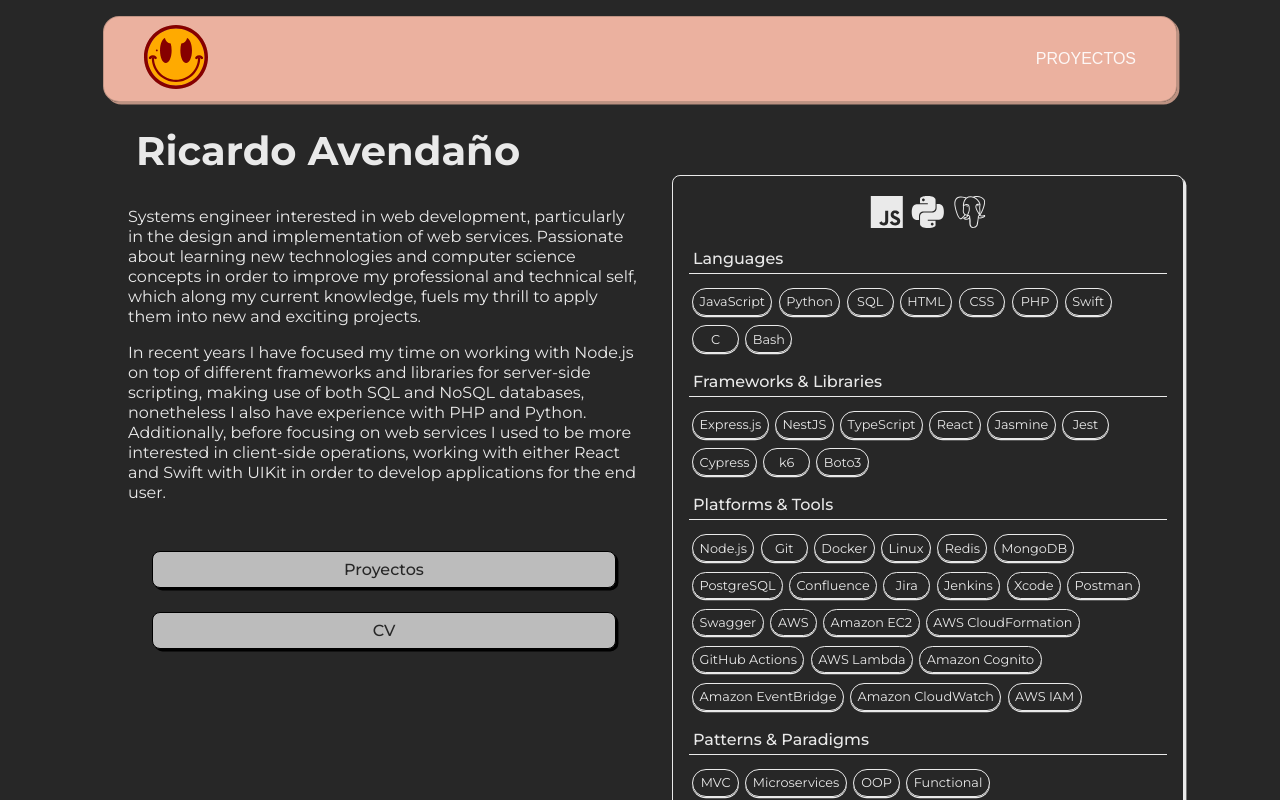
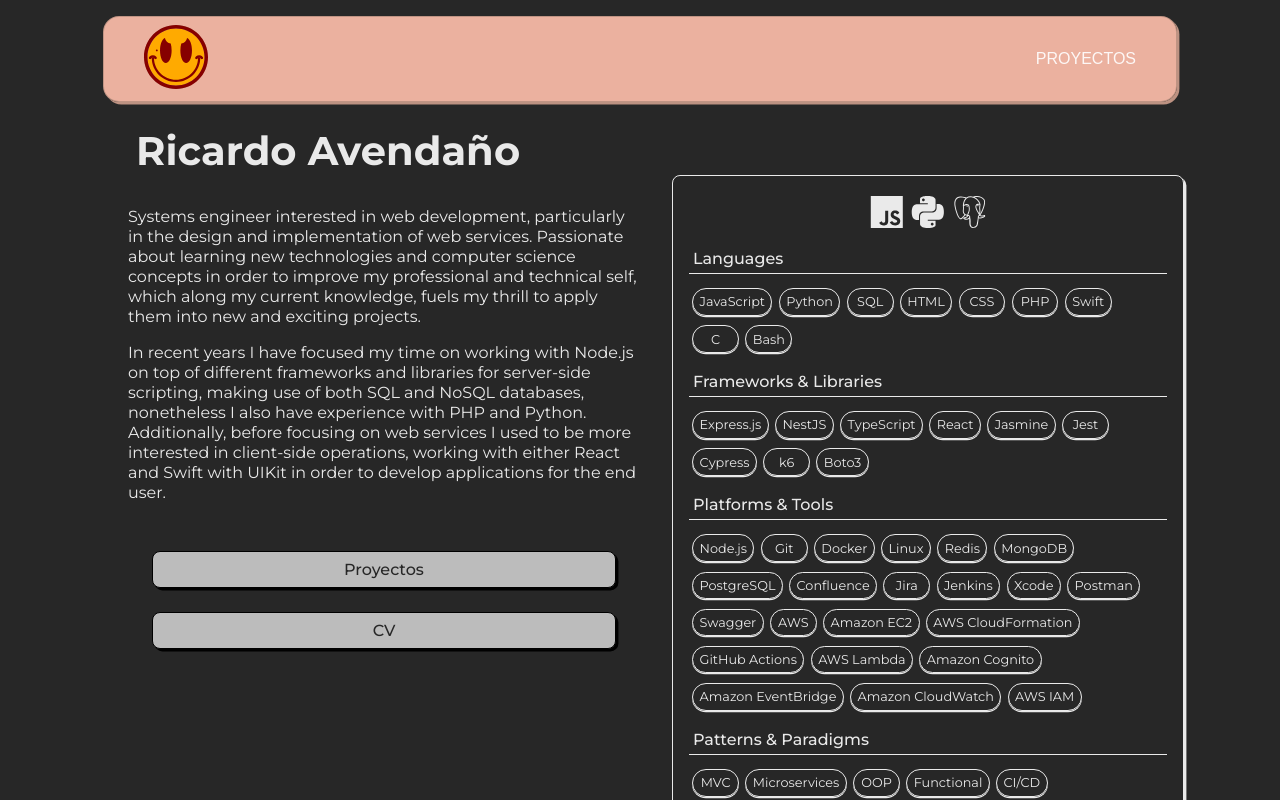
Before and after one commit to chillguire/chillguire.github.io, a React (Vite) app: page /#/ in a window 1280 px wide. Shown: the top 800 px of the page. Built offline with nearby package versions, Linux system fonts and the light colour scheme; no server answers; a web font is replaced by a local one.

Commit message:
add ci/cd to about

```diff
--- a/src/consts/about.js
+++ b/src/consts/about.js
@@ -32,7 +32,7 @@
 		{
 			name: 'Patterns & Paradigms',
 			elements: [
-				'MVC', 'Microservices', 'OOP', 'Functional',
+				'MVC', 'Microservices', 'OOP', 'Functional', 'CI/CD'
 			]
 		},
 		{
```
